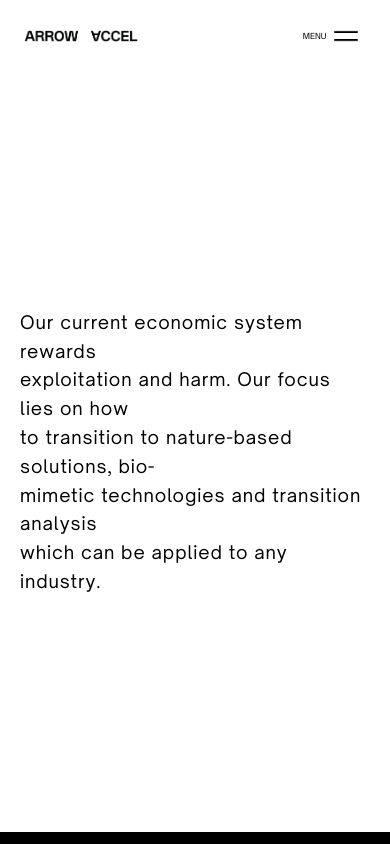
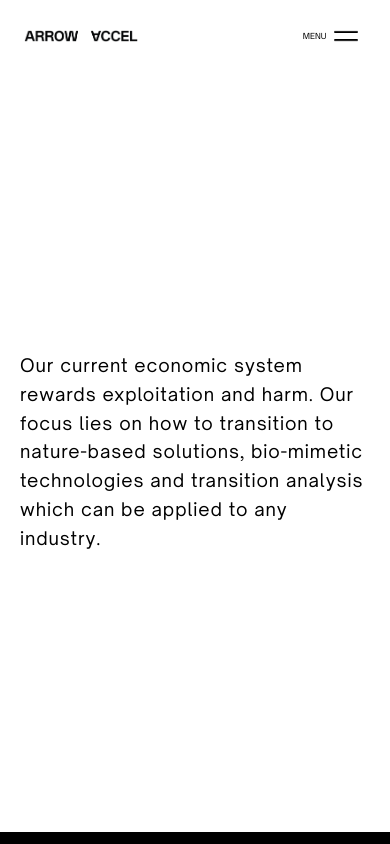
Before and after one commit to shafrazi/arrow-accel, a Next.js app: page /industries in a window 390 px wide. Shown: the top 844 px of the page. Built offline with nearby package versions, Linux system fonts and the light colour scheme.

Commit message:
change mobile layout of causes slide top text

```diff
--- a/components/focus-intro.js
+++ b/components/focus-intro.js
@@ -4,6 +4,7 @@ export default function FocusIntro() {
   return (
     <div className="flex flex-col w-full tracking-wide">
       <SlideTopText>
+        <div className="hidden md:block">
           <p className="" style={{ lineHeight: 1.6 }}>
             Our current economic system rewards
           </p>
@@ -19,6 +20,15 @@ export default function FocusIntro() {
           <p className="" style={{ lineHeight: 1.6 }}>
             which can be applied to any industry.
           </p>
+        </div>
+        <div className="md:hidden">
+          <p className="" style={{ lineHeight: 1.6 }}>
+            Our current economic system rewards exploitation and harm. Our focus
+            lies on how to transition to nature-based solutions, bio-mimetic
+            technologies and transition analysis which can be applied to any
+            industry.
+          </p>
+        </div>
       </SlideTopText>
 
       <div className="w-full flex flex-col lg:flex-row bg-black text-white px-10 lg:px-[10rem] lg:py-[8rem] text-xs md:text-lg lg:text-2xl leading-relaxed">
```
Lines whose indentation alone changed are shown as unchanged.
